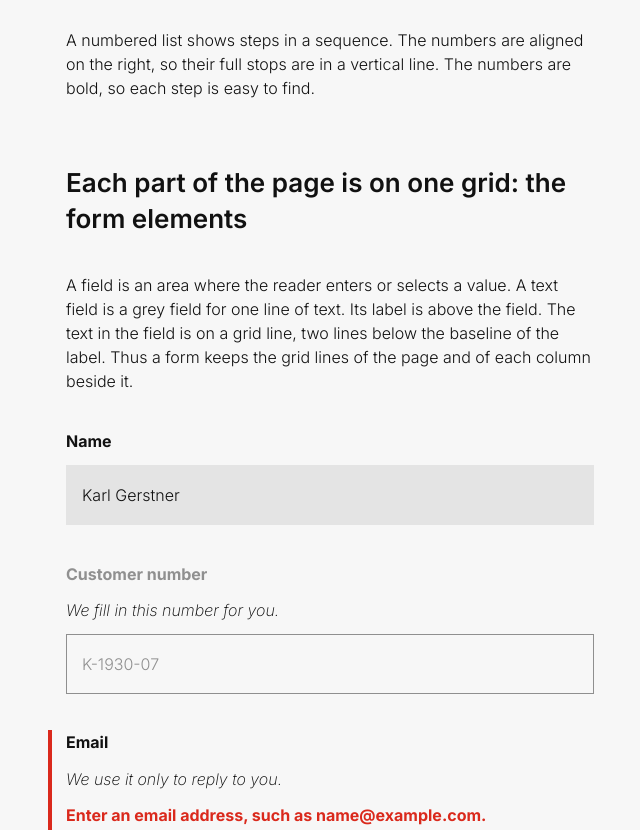
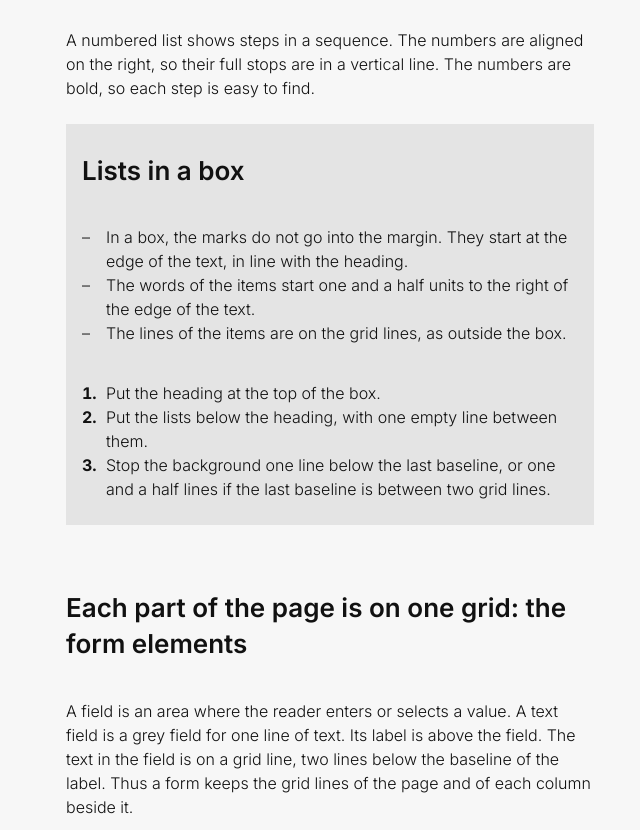
Before and after one commit to SebastianKobs/typographic-grid, a plain HTML site: page index.html in a window 1280 px wide. Shown: the part 9820-10650 px from the top of the page, without its empty margins (110-750 px from the left). Drawn offline with Linux system fonts and the light colour scheme.

Commit message:
Lists in a box: marks at the text edge, a band of one and a half units

```diff
--- a/index.html
+++ b/index.html
@@ -189,6 +189,19 @@
     <li>Put each part of the page on the grid lines.</li>
   </ol>
   <p class="paragraph">A numbered list shows steps in a sequence. The numbers are aligned on the right, so their full stops are in a vertical line. The numbers are bold, so each step is easy to find.</p>
+  <div class="box">
+    <h2 class="heading size-phi-1 ratio-3-5">Lists in a box</h2>
+    <ul class="list">
+      <li>In a box, the marks do not go into the margin. They start at the edge of the text, in line with the heading.</li>
+      <li>The words of the items start one and a half units to the right of the edge of the text.</li>
+      <li>The lines of the items are on the grid lines, as outside the box.</li>
+    </ul>
+    <ol class="list">
+      <li>Put the heading at the top of the box.</li>
+      <li>Put the lists below the heading, with one empty line between them.</li>
+      <li>Stop the background one line below the last baseline, or one and a half lines if the last baseline is between two grid lines.</li>
+    </ol>
+  </div>
 
   <h2 class="heading size-phi-1 ratio-3-5">Each part of the page is on one grid: the form elements</h2>
   <p class="paragraph">A field is an area where the reader enters or selects a value. A text field is a grey field for one line of text. Its label is above the field. The text in the field is on a grid line, two lines below the baseline of the label. Thus a form keeps the grid lines of the page and of each column beside it.</p>
--- a/typographic-grid.css
+++ b/typographic-grid.css
@@ -102,6 +102,8 @@ body {
   padding: 0;
   list-style: none;
   text-box: trim-both cap alphabetic;
+  /* the band the marks stand in, left of the items' words */
+  --mark-band: var(--gutter);
 }
 /* the mark hangs in a gutter's width left of the text edge, set right with an en space (half the unit) before the words,
    so the items' words line up with the paragraphs'; inline in the item's first line, so it sits on its baseline */
@@ -109,11 +111,16 @@ body {
   /* a pseudo-element isn't matched by *: its en space counts inside the gutter's width */
   box-sizing: border-box;
   display: inline-block;
-  width: var(--gutter);
-  margin-left: calc(-1 * var(--gutter));
+  width: var(--mark-band);
+  margin-left: calc(-1 * var(--mark-band));
   padding-right: calc(var(--unit) / 2);
   text-align: right;
 }
+/* in a box the text is set in by only a unit, too little for the marks to hang in: they don't hang there,
+   but start at the text's edge, in line with the heading; the band narrowed to a unit and an en space,
+   room for a number and its full stop */
+.box .list { --mark-band: calc(3 * var(--unit) / 2); padding-left: var(--mark-band); }
+.box .list > li::before { text-align: left; }
 /* an en dash, the Swiss mark for an item */
 ul.list > li::before { content: "–"; }
 /* figures of one width, so the full stops of 9. and 10. stand in one column; bold, as the labels of a form are */
```
